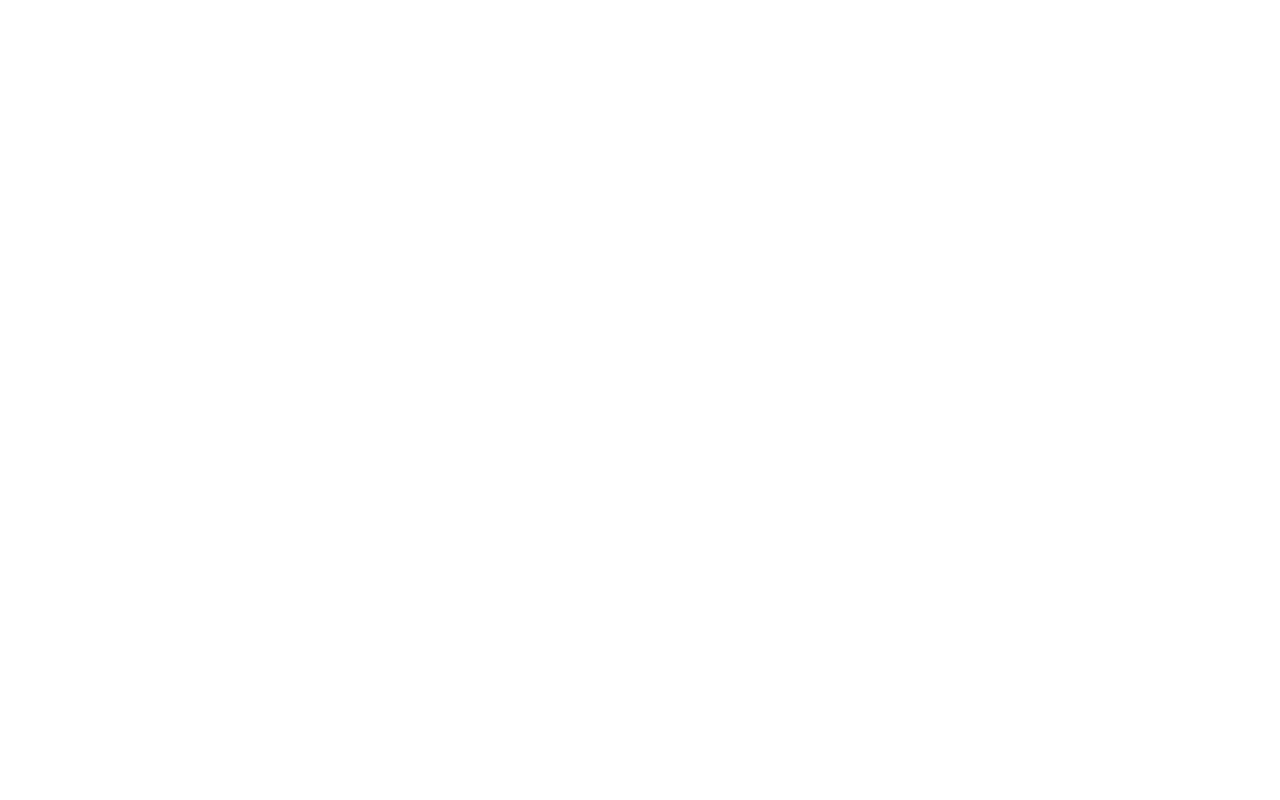
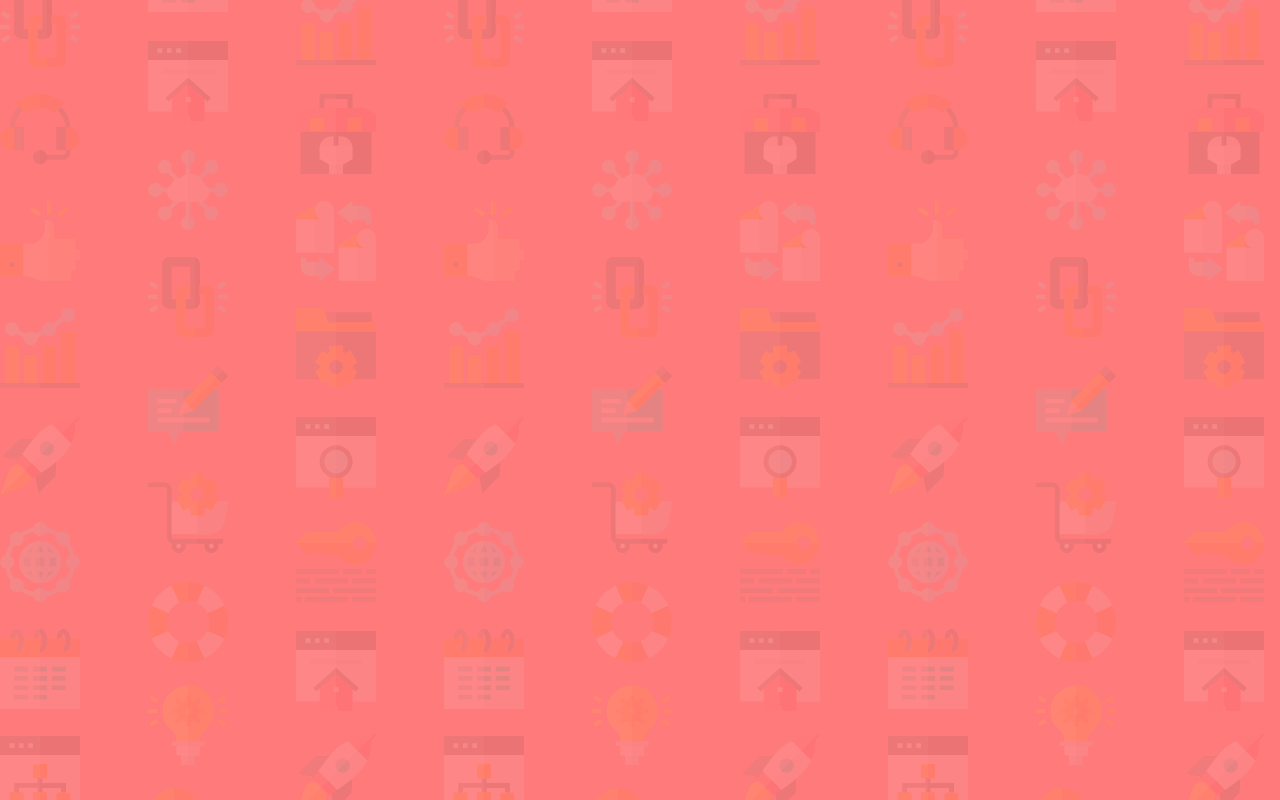
Before and after one commit to danadcm/intro-component-with-signup-form, a plain HTML site: page index.html in a window 1280 px wide. Drawn offline with Linux system fonts and the light colour scheme.

Commit message:
add background to body

```diff
--- a/index.html
+++ b/index.html
@@ -7,7 +7,7 @@
   <!-- displays site properly based on user's device -->
 
   <link rel="icon" type="image/png" sizes="32x32" href="./images/favicon-32x32.png">
-
+  <link rel="stylesheet" href="style.css">
   <title>Intro component with sign up form</title>
 
 
@@ -16,6 +16,7 @@
 <body>
 
 
+
   <footer>
 
   </footer>
--- a/style.css
+++ b/style.css
@@ -0,0 +1,11 @@
+* {
+  margin: 0;
+  padding: 0;
+}
+
+body {
+  background-image: url("./images/bg-intro-desktop.png");
+  width: 100%;
+  height: 100vh;
+  background-color: hsl(0, 100%, 74%);
+}
```
